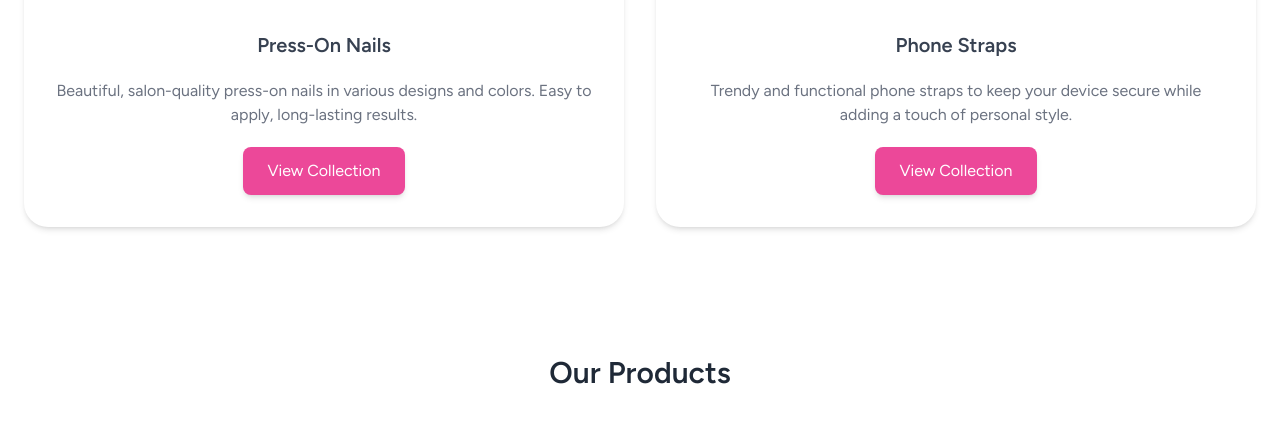
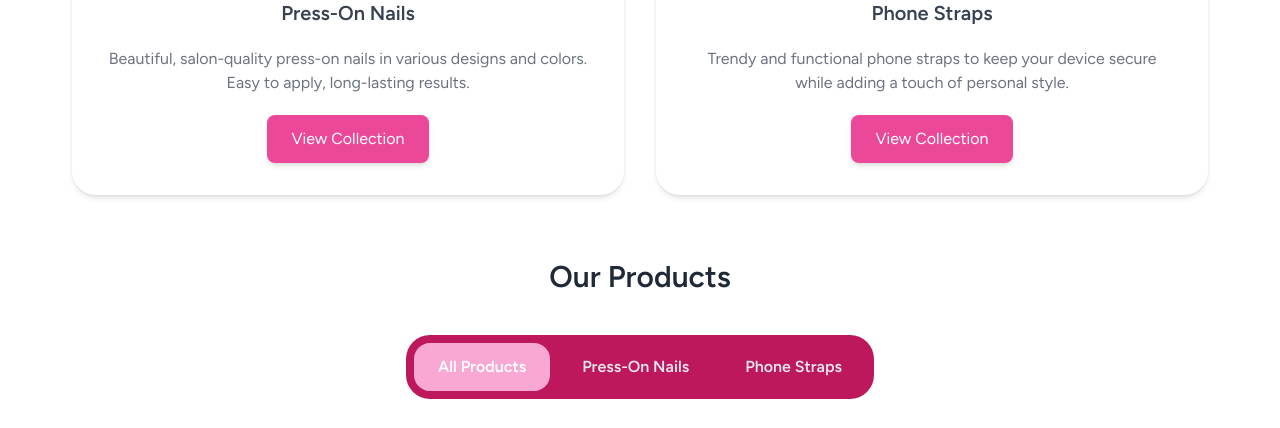
Before and after one commit to pendragonnn/buds-studio-ecommerce-website, a Laravel app: page / in a window 1280 px wide. Shown: the part 902-1330 px from the top of the page. Run offline with Laravel 12, Linux system fonts and the light colour scheme; data comes from the database, SQL or seed files in the repository; style sheets or scripts are compiled from the project's sources.

Commit message:
feat[homepage]: add product section with category filtering

```diff
--- a/resources/views/home.blade.php
+++ b/resources/views/home.blade.php
@@ -6,30 +6,32 @@
                 Welcome to Buds Studio
             </h1>
             <p class="text-lg text-gray-600 mb-6">
-                Discover our collection of premium press-on nails and phone staps. <br/> Express your style with our unique designs!
+                Discover our collection of premium press-on nails and phone staps. <br /> Express your style with our
+                unique designs!
             </p>
             <a href="#products"
-               class="bg-pink-500 hover:bg-pink-600 text-white px-6 py-3 rounded-lg shadow-md transition">
+                class="bg-pink-500 hover:bg-pink-600 text-white px-6 py-3 rounded-lg shadow-md transition">
                 Shop Now
             </a>
         </div>
     </section>
 
     {{-- Categories Section --}}
-    <section class="py-16 bg-white">
+    <section class="px-4 py-8 md:py-8 md:px-12 bg-white">
         <div class="container mx-auto px-6">
             <h2 class="text-3xl font-bold text-center text-gray-800 mb-10">Our Categories</h2>
 
             <div class="grid grid-cols-1 md:grid-cols-2 gap-8">
                 @foreach($categories as $category)
                     <div class="bg-white shadow-md rounded-3xl overflow-hidden hover:shadow-lg transition">
-                        <img src="{{ $category->image_url ?? 'images/default-product.jpg' }}"
-                             alt="{{ $category->name }}"
-                             class="w-full h-52 md:h-60 lg:h-80 object-cover">
+                        <img src="{{ $category->image_url ?? 'images/default-product.jpg' }}" alt="{{ $category->name }}"
+                            class="w-full h-52 md:h-60 lg:h-80 object-cover">
                         <div class="p-8 flex flex-col justify-center items-center gap-5">
                             <h3 class="text-xl font-semibold text-gray-700">{{ $category->name }}</h3>
                             <p class="text-gray-500 text-center">{{ $category->description }}</p>
-                            <a href="#product" class="bg-pink-500 hover:bg-pink-600 text-white px-6 py-3 rounded-lg shadow-md transition">View Collection</a>
+                            <a href="#products"
+                                class="bg-pink-500 hover:bg-pink-600 text-white px-6 py-3 rounded-lg shadow-md transition">View
+                                Collection</a>
                         </div>
                     </div>
                 @endforeach
@@ -38,26 +40,72 @@
     </section>
 
     {{-- Products Section --}}
-    <section id="products" class="py-16 bg-white">
-        <div class="container mx-auto px-6">
+    <section id="products" class="px-4 py-8 md:py-8 md:px-12 bg-white">
+        <div class="container mx-auto px-6 md:flex md:flex-col">
             <h2 class="text-3xl font-bold text-center text-gray-800 mb-10">Our Products</h2>
 
-            <div class="grid grid-cols-1 md:grid-cols-2 gap-8">
+            {{-- Product Filter Toggles --}}
+            <div class="flex flex-row justify-center items-center gap-2 mb-10 bg-pink-700 p-2 rounded-3xl w-full md:w-fit md:self-center"
+                id="filter-buttons">
+                <button class="filter-btn py-3 px-6 rounded-2xl bg-pink-300 text-white font-semibold"
+                    data-category="all">
+                    All Products
+                </button>
                 @foreach($categories as $category)
-                    <div class="bg-white shadow-md rounded-3xl overflow-hidden hover:shadow-lg transition">
-                        <img src="{{ $category->image_url ?? 'images/default-product.jpg' }}"
-                             alt="{{ $category->name }}"
-                             class="w-full h-52 md:h-60 lg:h-80 object-cover">
-                        <div class="p-8 flex flex-col justify-center items-center gap-5">
-                            <h3 class="text-xl font-semibold text-gray-700">{{ $category->name }}</h3>
-                            <p class="text-gray-500 text-center">{{ $category->description }}</p>
-                            <a href="#product" class="bg-pink-500 hover:bg-pink-600 text-white px-6 py-3 rounded-lg shadow-md transition">View Collection</a>
+                    <button
+                        class="filter-btn py-3 px-6 rounded-2xl bg-pink-700 text-gray-200 hover:bg-pink-500 transition font-semibold"
+                        data-category="{{ strtolower(str_replace(' ', '-', $category->name)) }}">
+                        {{ $category->name }}
+                    </button>
+                @endforeach
+            </div>
+
+            {{-- Product Cards --}}
+            <div class="grid grid-cols-1 md:grid-cols-2 lg:grid-cols-3 gap-8" id="product-list">
+                @foreach($products as $product)
+                    <div class="product-card relative shadow-md rounded-2xl overflow-hidden hover:shadow-lg transition hidden"
+                        data-category="{{ strtolower(str_replace(' ', '-', $product->category->name)) }}">
+                        {{-- Bagian Gambar --}}
+                        <img src="{{ asset($product->image_url ?? 'images/default-product.jpg') }}"
+                            alt="{{ $product->name }}" class="w-full h-[500px] object-cover">
+
+                        {{-- Box Konten (Judul, Harga, Deskripsi, Tombol) --}}
+                        <div class="absolute inset-x-0 bottom-0 bg-white rounded-t-2xl shadow-lg pt-6">
+                            <div class="px-8 pb-4 flex flex-col justify-between items-start">
+                                <div>
+                                    <h3 class="text-lg font-semibold text-gray-700">{{ $product->name }}</h3>
+                                    <p class="text-lg font-bold text-pink-500 mt-1">Rp
+                                        {{ number_format($product->price, 0, ',', '.') }}</p>
+                                    <p class="text-gray-500 text-sm mt-2 line-clamp-2">{{ $product->description }}</p>
+                                </div>
+                            </div>
+
+                            {{-- Tombol Add to Cart --}}
+                            @auth
+                                @if(auth()->user()->role->name === 'customer')
+                                    <div class="px-8 pb-8 pt-0">
+                                        <button
+                                            class="add-to-cart-btn bg-pink-500 hover:bg-pink-600 text-white px-4 py-2 rounded-lg w-full transition">
+                                            Add to Cart
+                                        </button>
+                                    </div>
+                                @endif
+                            @endauth
                         </div>
                     </div>
                 @endforeach
             </div>
+
+            {{-- Load More Button --}}
+            <div class="flex justify-center mt-10">
+                <button id="load-more-btn"
+                    class="bg-gray-200 hover:bg-gray-300 text-gray-800 font-bold py-2 px-6 rounded-full transition">
+                    Lihat Lebih Banyak
+                </button>
+            </div>
         </div>
     </section>
+
 
     {{-- Custom Order Section --}}
     <section id="custom-order" class="py-16 bg-pink-50">
@@ -68,7 +116,7 @@
                 Perfect gift ideas or just something special for yourself 💝
             </p>
             <a href="#contact"
-               class="bg-pink-500 hover:bg-pink-600 text-white px-6 py-3 rounded-lg shadow-md transition">
+                class="bg-pink-500 hover:bg-pink-600 text-white px-6 py-3 rounded-lg shadow-md transition">
                 Contact Us
             </a>
         </div>
@@ -92,4 +140,70 @@
             </div>
         </div>
     </section>
+    <script>
+        document.addEventListener('DOMContentLoaded', function () {
+            const products = document.querySelectorAll('.product-card');
+            const filterButtons = document.querySelectorAll('.filter-btn');
+            const loadMoreBtn = document.getElementById('load-more-btn');
+            let visibleCount = 6;
+            let activeCategory = 'all';
+
+            function showProducts(category) {
+                let shown = 0;
+                activeCategory = category;
+
+                products.forEach(product => {
+                    const productCategory = product.getAttribute('data-category');
+                    const match = (category === 'all' || productCategory === category);
+
+                    if (match && shown < visibleCount) {
+                        product.style.display = 'block';
+                        shown++;
+                    } else {
+                        product.style.display = 'none';
+                    }
+                });
+
+                // Atur visibilitas tombol load more
+                const totalVisible = [...products].filter(p =>
+                    category === 'all' || p.getAttribute('data-category') === category
+                ).length;
+
+                loadMoreBtn.style.display = (visibleCount >= totalVisible) ? 'none' : 'block';
+            }
+
+            function updateButtonStyles(category) {
+                filterButtons.forEach(btn => {
+                    if (btn.getAttribute('data-category') === category) {
+                        btn.classList.add('bg-pink-300', 'text-white');
+                        btn.classList.remove('bg-pink-700', 'text-gray-200');
+                    } else {
+                        btn.classList.add('bg-pink-700', 'text-gray-200');
+                        btn.classList.remove('bg-pink-300', 'text-white');
+                    }
+                });
+            }
+
+            // Event filter
+            filterButtons.forEach(btn => {
+                btn.addEventListener('click', () => {
+                    visibleCount = 6;
+                    const category = btn.getAttribute('data-category');
+                    showProducts(category);
+                    updateButtonStyles(category);
+                });
+            });
+
+            // Event load more
+            loadMoreBtn.addEventListener('click', () => {
+                visibleCount += 6;
+                showProducts(activeCategory);
+            });
+
+            // Init
+            showProducts('all');
+            updateButtonStyles('all');
+        });
+    </script>
+
 </x-app-layout>
```
Also changed, not shown: database/migrations/2025_09_16_010825_create_products_table.php.
